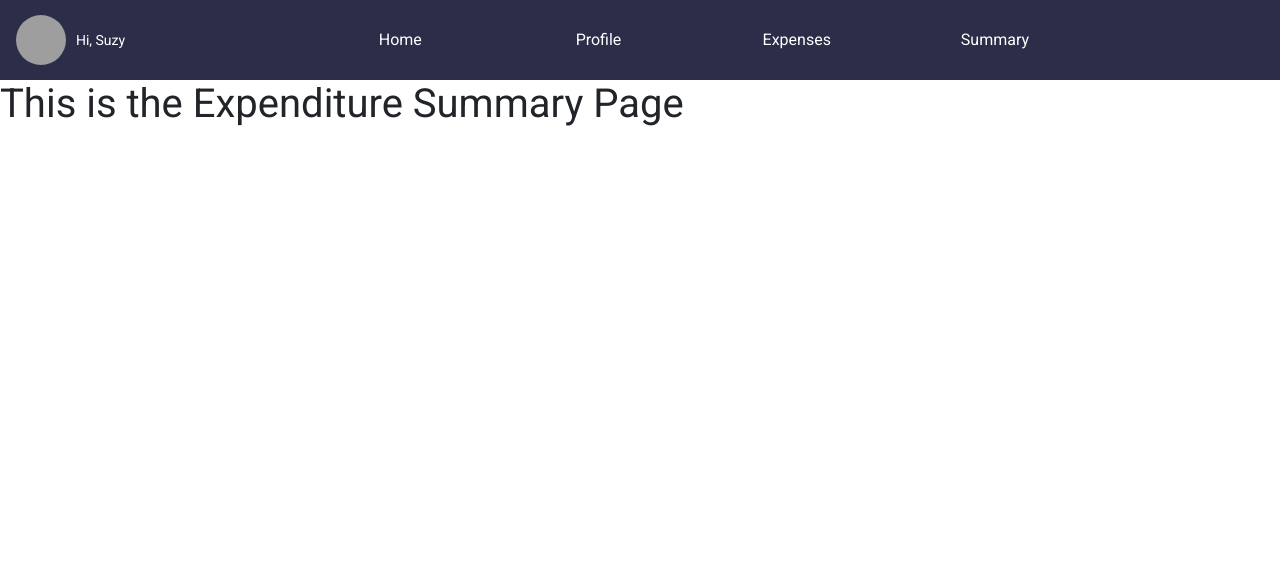
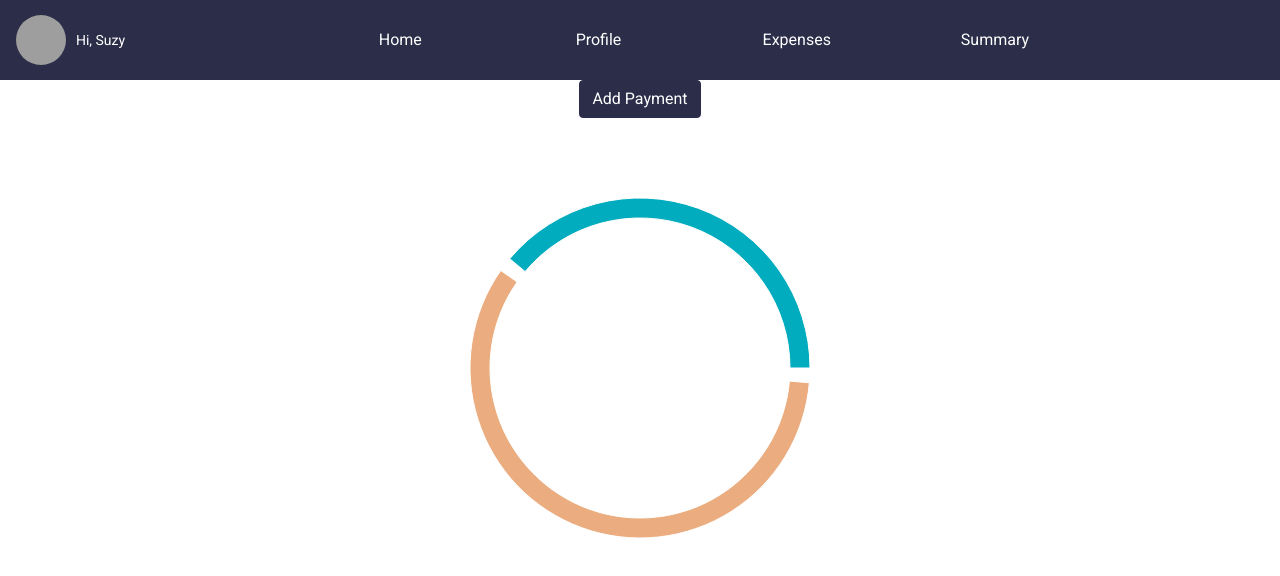
Before and after one commit to JasonFung6/frontend-budget-tracker, a React (Create React App) app: page /summary in a window 1280 px wide. Shown: the top 576 px of the page. Built offline with nearby package versions, Linux system fonts and the light colour scheme; grey boxes are pictures that could not be loaded.

Commit message:
Added Pie Chart component to summary page

```diff
--- a/src/components/Summary.js
+++ b/src/components/Summary.js
@@ -1,8 +1,171 @@
 import React from 'react'
+import { Button } from 'react-bootstrap'
+
+import {
+  PieChart, Pie, Cell
+} from 'recharts'
 
 const Summary = () => {
+
+  // const CustomTooltip = ({ active, payload, label }) => {
+  //   if (active) {
+  //     return (
+  //       <div className="custom-tooltip">
+  //         <h2 className='label-heading'>{label}</h2>
+  //         <p className="label-spent">{`${payload[0].name} : ${payload[0].value}`}</p>
+  //         <p className="label-saved">{`${payload[1].name} : ${payload[1].value}`}</p>
+  //       </div>
+  //     )
+  //   }
+  //   return null
+  // }
+
+  const janData = [
+    {
+      name: 'Spent', value: 400
+    },
+    {
+      name: 'Saved', value: 600
+    }
+  ]
+
+  const COLORS = ['#00ACBD', '#EBAC7F']
+
+  // const responsive = {
+  //   desktop: {
+  //     breakpoint: { max: 3000, min: 1024 },
+  //     items: 5,
+  //     slidesToSlide: 1
+  //   },
+  //   tablet: {
+  //     breakpoint: { max: 1024, min: 464 },
+  //     items: 5,
+  //     slidesToSlide: 1 // optional, default to 1.
+  //   },
+  //   mobile: {
+  //     breakpoint: { max: 464, min: 0 },
+  //     items: 3,
+  //     slidesToSlide: 1 // optional, default to 1.
+  //   }
+  // }
+
+  // const transactions = [{
+  //   name: 'Netflix',
+  //   price: 20,
+  //   date: '12/04/2020',
+  //   category: 'Entertainment'
+  // }, {
+  //   name: 'Amazon',
+  //   price: 120,
+  //   date: '12/04/2020',
+  //   category: 'Miscellaneous'
+  // }, {
+  //   name: 'Samsung',
+  //   price: 230,
+  //   date: '11/04/2020',
+  //   category: 'Bill'
+  // }, {
+  //   name: 'McDonalds',
+  //   price: 15.99,
+  //   date: '09/04/2020',
+  //   category: 'Food & Drink'
+  // }, {
+  //   name: 'Tesco',
+  //   price: 175.85,
+  //   date: '08/04/2020',
+  //   category: 'Grocery'
+  // }, {
+  //   name: 'Travel expenses',
+  //   price: 400,
+  //   date: '07/04/2020',
+  //   category: 'Holiday'
+  // }, {
+  //   name: 'Asos',
+  //   price: 130,
+  //   date: '01/04/2020',
+  //   category: 'Shopping'
+  // }, {
+  //   name: 'Asda',
+  //   price: 23,
+  //   date: '19/03/2020',
+  //   category: 'Grocery'
+  // }, {
+  //   name: 'Uniqlo',
+  //   price: 90.50,
+  //   date: '18/03/2020',
+  //   category: 'Shopping'
+  // }, {
+  //   name: 'Thames Water',
+  //   price: 90,
+  //   date: '10/03/2020',
+  //   category: 'Bill'
+  // }, {
+  //   name: 'Louis Vuitton',
+  //   price: 1300,
+  //   date: '28/02/2020',
+  //   category: 'Shopping'
+  // }, {
+  //   name: 'Dyson',
+  //   price: 200,
+  //   date: '27/02/2020',
+  //   category: 'Shopping'
+  // }, {
+  //   name: 'Chanel',
+  //   price: 2650,
+  //   date: '27/02/2020',
+  //   category: 'Shopping'
+  // }, {
+  //   name: 'Taxi',
+  //   price: 12.50,
+  //   date: '27/02/2020',
+  //   category: 'Transport'
+  // }, {
+  //   name: 'Jason',
+  //   price: 36,
+  //   date: '20/02/2020',
+  //   category: 'Person'
+  // }, {
+  //   name: 'Dentist',
+  //   price: 250,
+  //   date: '19/02/2020',
+  //   category: 'Personal Care'
+  // }, {
+  //   name: 'Vitamins',
+  //   price: 12,
+  //   date: '18/02/2020',
+  //   category: 'Personal Care'
+  // }, {
+  //   name: 'Unicef',
+  //   price: 20,
+  //   date: '17/02/2020',
+  //   category: 'Charity'
+  // }]
+
+  // const balance = 568.80
+
   return (
-    <h1>This is the Expenditure Summary Page</h1>
+    <div className='wrapper summary-wrapper'>
+      <div className='button-wrapper'>
+        <Button variant='nav-theme'>Add Payment</Button>
+      </div>
+      <div className='graph-wrapper'>
+        <PieChart width={1200} height={500}>
+          <Pie
+            data={janData}
+            cx='50%'
+            cy='50%'
+            innerRadius={150}
+            outerRadius={170}
+            paddingAngle={5}
+            dataKey="value"
+          >
+            {janData.map((entry, index) => (
+              <Cell key={`cell-${index}`} fill={COLORS[index % COLORS.length]} />
+            ))}
+          </Pie>
+        </PieChart>
+      </div>
+    </div>
   )
 }
 
--- a/src/styles/main.scss
+++ b/src/styles/main.scss
@@ -266,3 +266,13 @@ p {
 .carousel-icon-container {
   width: 100%;
 }
+
+//Summary page styles
+.summary-wrapper {
+  display: flex;
+  flex-direction: column;
+  align-items: center;
+  .graph-wrapper {
+
+  }
+}
```
